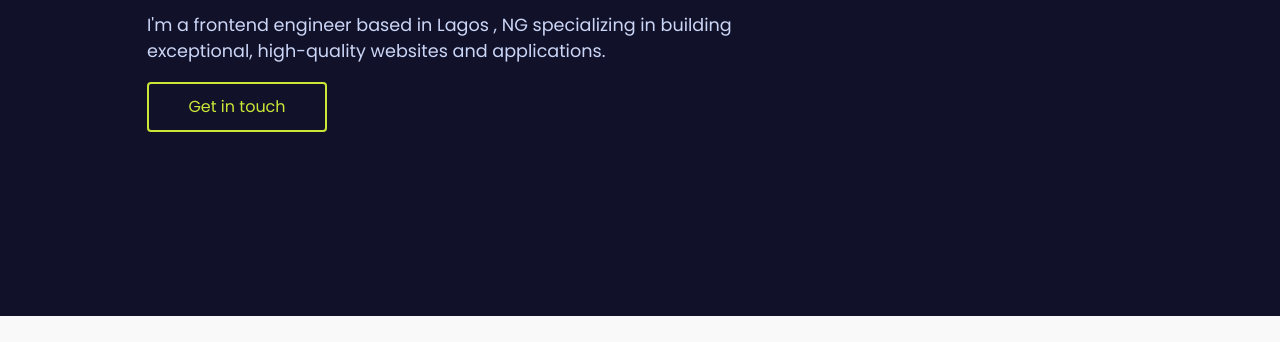
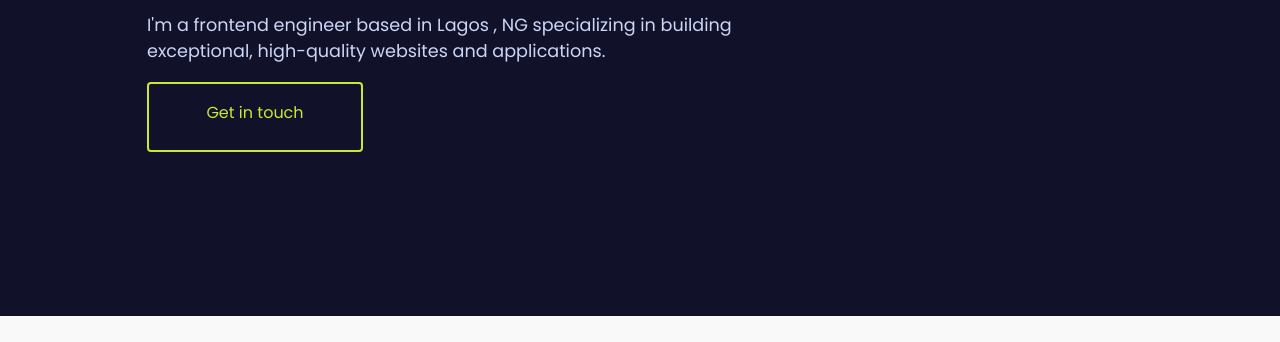
Before and after one commit to 0xtruly/portfolioV2, a Gatsby site: page / in a window 1280 px wide. Shown: the part 458-800 px from the top of the page. Built offline with nearby package versions, Linux system fonts and the light colour scheme; Gatsby itself is replaced by a stand-in of ours.

Commit message:
:hammer: few changes.

```diff
--- a/src/assets/sass/_global.scss
+++ b/src/assets/sass/_global.scss
@@ -507,18 +507,27 @@ aside.socials {
   flex-direction: column;
   justify-content: center;
 
-  button.cta-btn {
+  .cta-btn {
     border: 2px solid $lemon;
     border-radius: 4px;
     opacity: 1;
     background-color: transparent;
     color: $lemon;
-    padding: 0.5rem 1rem;
+    padding: 0rem 1rem;
     font-family: inherit;
     margin-bottom: 2rem;
     font-size: 1em;
     width: 180px;
     height: 50px;
+    padding-top: 1rem;
+    text-align: center;
+
+    a:visited,
+    a:active,
+    a:hover,
+    a:focus {
+      text-decoration: none;
+    }
   }
 
   @media (min-width: 992px) {
--- a/src/assets/sass/_nav.scss
+++ b/src/assets/sass/_nav.scss
@@ -198,5 +198,10 @@
   }
 }
 
+.nav-link {
+  color: inherit;
+  text-decoration: none;
+  transition: color .3s ease;
+}
 
 @media (min-width: 992px) {}
--- a/src/pages/index.jsx
+++ b/src/pages/index.jsx
@@ -3,7 +3,8 @@ import React, { useMemo } from 'react';
 import Layout from '@components/Layout';
 
 import { Link } from 'gatsby';
-import Icon from '@ant-design/icons';
+import Scrollspy from 'react-scrollspy';
+import Scroll from '@components/Scroll';
 import Navbar from '@components/Navbar';
 import * as config from '@config';
 import { FormattedIcon, ProjectIcon } from '@components/icons';
@@ -30,7 +31,13 @@ const IndexPage = () => {
               </h1>
               <h1 className="role heading">I {config.role}</h1>
               <p className="lead mb-5 offwhite">{config.about}</p>
-              <button className="cta-btn">{config.cta}</button>
+              <Scrollspy offset={-300} className="cta-btn">
+                <Scroll type="id" element="contact" className="cta-btn">
+                  <a className="nav-link" href="#contact">
+                    {config.cta}
+                  </a>
+                </Scroll>
+              </Scrollspy>
             </article>
             <div className="about">
               <a className="about-link" href="https://github.com/Segun-Ade">
```
